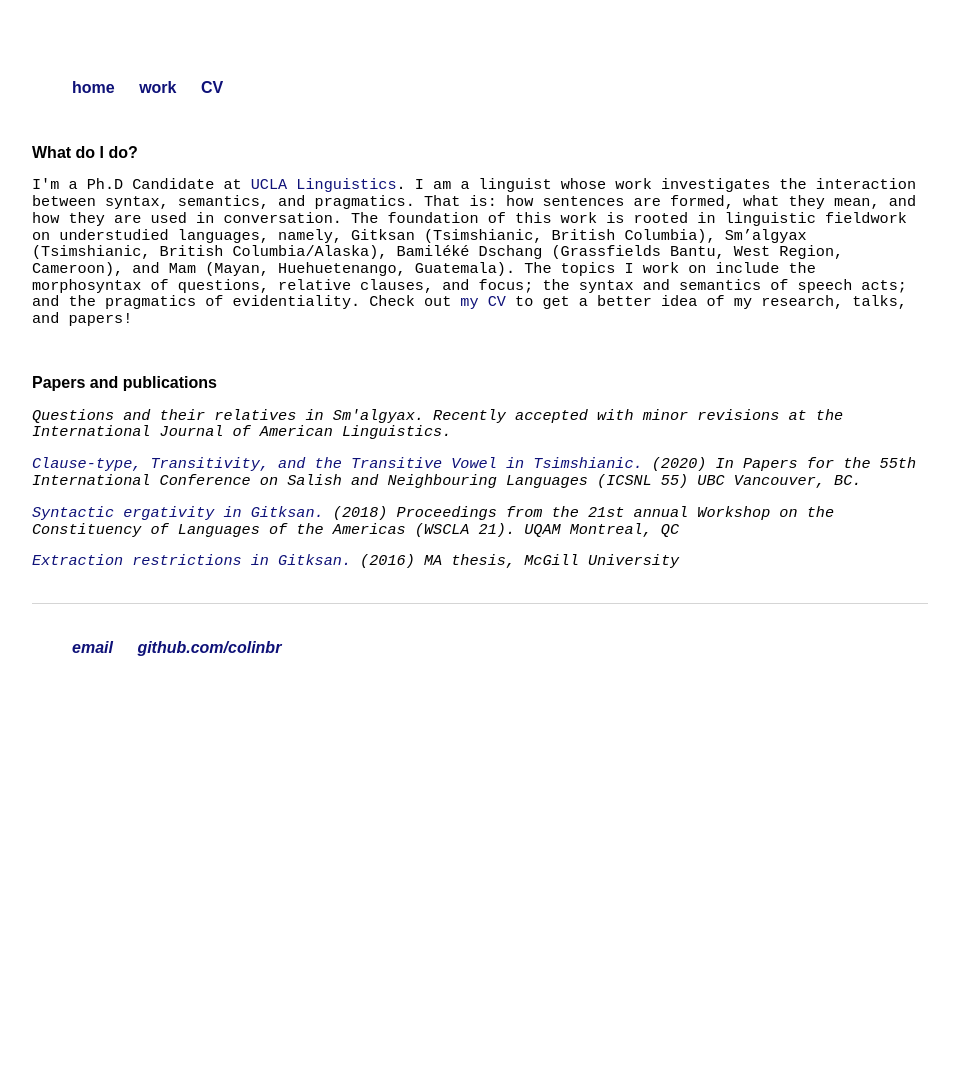
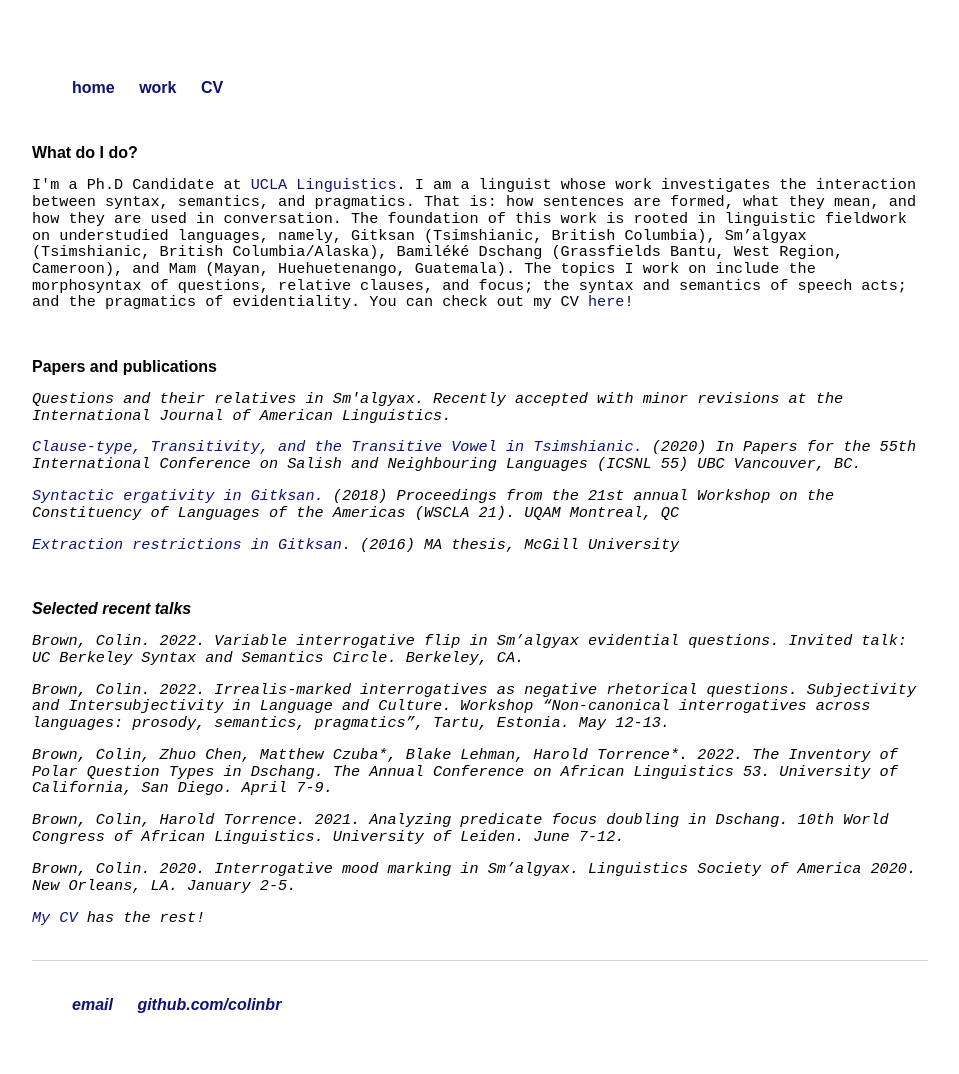
Before and after one commit to colinbr/OLD-colinbr.github.io, a Jekyll site: the page built from research/index.html, in a window 1280 px wide. Shown: the whole page, without its empty margins (160-1119 px from the left). Built offline with Jekyll 4.4.1, drawn with Linux system fonts in a browser that asks for light colours; some web fonts are replaced; before the commit the page ends 900 px from its top, so only the background shows below that.

Commit message:
Update index.html

```diff
--- a/research/index.html
+++ b/research/index.html
@@ -8,19 +8,31 @@ cyclops: passive
 <div class="blurb">
 	<br>
 	<h2>What do I do?</h2>
-	<p>I'm a Ph.D Candidate at <a href="https://linguistics.ucla.edu/">UCLA Linguistics</a>. I am a linguist whose work investigates the interaction between syntax, semantics, and pragmatics. That is: how sentences are formed, what they mean, and how they are used in conversation. The foundation of this work is rooted in linguistic fieldwork on understudied languages, namely, Gitksan (Tsimshianic, British Columbia), Sm’algyax (Tsimshianic, British Columbia/Alaska), Bamiléké Dschang (Grassfields Bantu, West Region, Cameroon), and Mam (Mayan, Huehuetenango, Guatemala). The topics I work on include the morphosyntax of questions, relative clauses, and focus; the syntax and semantics of speech acts; and the pragmatics of evidentiality.  Check out
-		<a href="https://nbviewer.jupyter.org/github/colinbr/colinbr.github.io/blob/master/cv/ColinBrownCV.pdf">my CV</a> to get a better idea of my research, talks, and papers!</p>
+	<p>I'm a Ph.D Candidate at <a href="https://linguistics.ucla.edu/">UCLA Linguistics</a>. I am a linguist whose work investigates the interaction between syntax, semantics, and pragmatics.
+		That is: how sentences are formed, what they mean, and how they are used in conversation. The foundation of this work is rooted in linguistic fieldwork on understudied languages, namely, Gitksan (Tsimshianic, British Columbia), Sm’algyax (Tsimshianic, British Columbia/Alaska), Bamiléké Dschang (Grassfields Bantu, West Region, Cameroon), and Mam (Mayan, Huehuetenango, Guatemala).
+		The topics I work on include the morphosyntax of questions, relative clauses, and focus; the syntax and semantics of speech acts; and the pragmatics of evidentiality.
+		You can check out my CV <a href="https://nbviewer.jupyter.org/github/colinbr/colinbr.github.io/blob/master/cv/ColinBrownCV.pdf">here</a>!</p>
 
 	<br>
 
 	<h2>Papers and publications</h2>
-	<p><em>Questions and their relatives in Sm'algyax.<em> Recently accepted with minor revisions at the International Journal of American Linguistics.
+	<p><em>Questions and their relatives in Sm'algyax.<em> Recently accepted with minor revisions at the International Journal of American Linguistics.</p>
 	<p><a href="http://lingpapers.sites.olt.ubc.ca/files/2020/07/02_ICSNL55_Brown_Forbes_Schwan_final.pdf">Clause-type, Transitivity, and the Transitive Vowel in Tsimshianic.</a> (2020)  In Papers for the 55th International Conference on Salish and Neighbouring Languages (ICSNL 55) UBC Vancouver, BC.</p>
 	<p><a href="https://lingpapers.sites.olt.ubc.ca/files/2018/01/WSCLA21-06-Brown.pdf">Syntactic ergativity in Gitksan.</a> (2018) Proceedings from the 21st annual Workshop on the
 Constituency of Languages of the Americas (WSCLA 21). UQAM Montreal, QC</p>
 	<p><a href="https://ling.auf.net/lingbuzz/003500">Extraction restrictions in Gitksan.</a> (2016) MA thesis, McGill University</p>
 
 	<br>
-
+	<h2>Selected recent talks</h2>
+	<p>Brown, Colin. 2022. Variable interrogative flip in Sm’algyax evidential questions. Invited talk: UC Berkeley Syntax and Semantics Circle. Berkeley, CA.</p>
+	<p>Brown, Colin. 2022. Irrealis-marked interrogatives as negative rhetorical questions. Subjectivity and Intersubjectivity in
+	Language and Culture. Workshop “Non-canonical interrogatives across languages: prosody, semantics, pragmatics”,
+	Tartu, Estonia. May 12-13.</p>
+	<p>Brown, Colin, Zhuo Chen, Matthew Czuba*, Blake Lehman, Harold Torrence*. 2022. The Inventory of Polar Question Types
+	in Dschang. The Annual Conference on African Linguistics 53. University of California, San Diego. April 7-9.</p>
+	<p>Brown, Colin, Harold Torrence. 2021. Analyzing predicate focus doubling in Dschang. 10th World Congress of African Linguistics. University of Leiden. June 7-12.</p>
+	<p>Brown, Colin. 2020. Interrogative mood marking in Sm’algyax. Linguistics Society of America 2020. New Orleans, LA. January 2-5.</p>
+	<p> <a href="https://nbviewer.jupyter.org/github/colinbr/colinbr.github.io/blob/master/cv/ColinBrownCV.pdf">My CV</a> has the rest!</p>
+	<br>
 
 </div><!-- /.blurb -->
```
